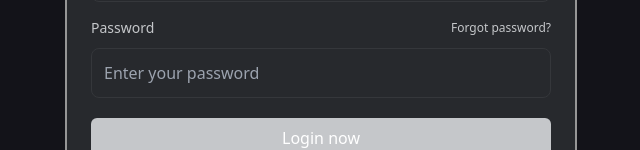
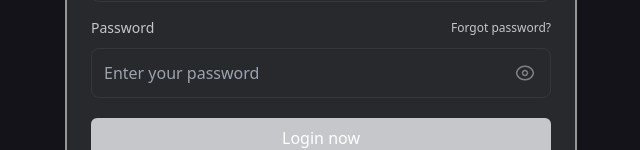
Before and after one commit to Ashish-AI/atlys-frontend-assignment, a React (Create React App) app: page /login in a window 1280 px wide. Shown: the part 427-577 px from the top of the page, without its empty margins (319-959 px from the left). Built offline with nearby package versions, Linux system fonts and the light colour scheme.

Commit message:
feat: add trailing elements

```diff
--- a/src/components/Input.tsx
+++ b/src/components/Input.tsx
@@ -63,7 +63,7 @@ const Input: React.FC<InputProps> = ({
           onChange={onChange}
           value={value}
           className={`w-full py-3 ${leadingElement ? "pl-20 py-6" : "pl-3"} ${
-            trailingElement ? "pr-12 py-6" : "pr-3"
+            trailingElement ? "pr-12" : "pr-3"
           } ${
             mode === "dark"
               ? "bg-darker border-darker text-white"
--- a/src/components/Login.tsx
+++ b/src/components/Login.tsx
@@ -6,6 +6,7 @@ import localStorageUtil from "../utils/localStorage";
 import { useNavigate } from "react-router-dom";
 import { useModal } from "../Contexts/ModalContext";
 import { SignUp } from "./SignUp";
+import Eye from "../assets/images/eye.svg";
 
 export const Login = ({ isModal }: { isModal?: boolean }) => {
   const [value, setValue] = useState<{
@@ -17,6 +18,8 @@ export const Login = ({ isModal }: { isModal?: boolean }) => {
   });
 
   const [error, setError] = useState<string | undefined>("");
+  const [inputType, setInputType] =
+    useState<React.HTMLInputTypeAttribute>("password");
 
   const navigate = useNavigate();
   const { showModal } = useModal();
@@ -24,7 +27,11 @@ export const Login = ({ isModal }: { isModal?: boolean }) => {
   const userData = localStorageUtil.getItem("user-data");
 
   const getButtonState = (): ButtonState => {
-    if (isNil(value.userId?.trim()) || isNil(value.password?.trim())) {
+    if (
+      isNil(value.userId) ||
+      isNil(value.password) ||
+      (value.password && value.password?.length < 6)
+    ) {
       return "disabled";
     }
     return "active";
@@ -89,8 +96,16 @@ export const Login = ({ isModal }: { isModal?: boolean }) => {
             setValue((prev) => ({ ...prev, password: e.target.value }));
           }}
           placeholder="Enter your password"
-          type="password"
+          type={inputType}
           value={value.password}
+          trailingElement={<img src={Eye} alt="comments" className="mr-1" />}
+          onTrailingElementPressed={() => {
+            setInputType((prev) => {
+              if (prev === "text") {
+                return "password";
+              } else return "text";
+            });
+          }}
         />
 
         {error && (
--- a/src/components/SignUp.tsx
+++ b/src/components/SignUp.tsx
@@ -6,6 +6,7 @@ import localStorageUtil from "../utils/localStorage";
 import Button, { ButtonState } from "./Button";
 import Input from "./Input";
 import Login from "./Login";
+import Eye from "../assets/images/eye.svg";
 
 export const SignUp = ({ isModal }: { isModal?: boolean }) => {
   const [value, setValue] = useState<{
@@ -22,9 +23,16 @@ export const SignUp = ({ isModal }: { isModal?: boolean }) => {
   const { showModal } = useModal();
 
   const [error, setError] = useState<string | undefined>("");
+  const [inputType, setInputType] =
+    useState<React.HTMLInputTypeAttribute>("password");
 
   const getButtonState = (): ButtonState => {
-    if (isNil(value.email) || isNil(value.password) || isNil(value.userId)) {
+    if (
+      isNil(value.email) ||
+      isNil(value.password) ||
+      isNil(value.userId) ||
+      (value.password && value.password?.length < 6)
+    ) {
       return "disabled";
     }
     return "active";
@@ -96,8 +104,16 @@ export const SignUp = ({ isModal }: { isModal?: boolean }) => {
               setValue((prev) => ({ ...prev, password: e.target.value }));
             }}
             placeholder="Choose a strong password"
-            type="password"
+            type={inputType}
             value={value.password}
+            trailingElement={<img src={Eye} alt="comments" className="mr-1" />}
+            onTrailingElementPressed={() => {
+              setInputType((prev) => {
+                if (prev === "text") {
+                  return "password";
+                } else return "text";
+              });
+            }}
           />
         </div>
         {error && (
```
Also changed, not shown: src/assets/images/eye.svg (added).
